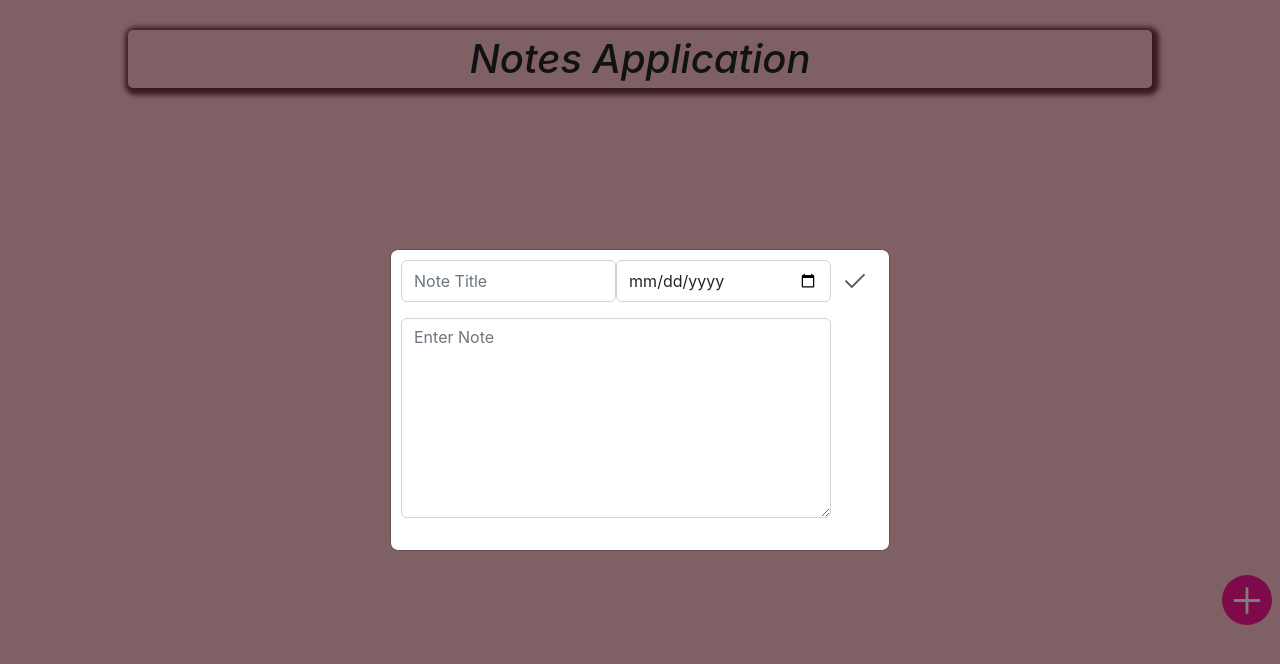
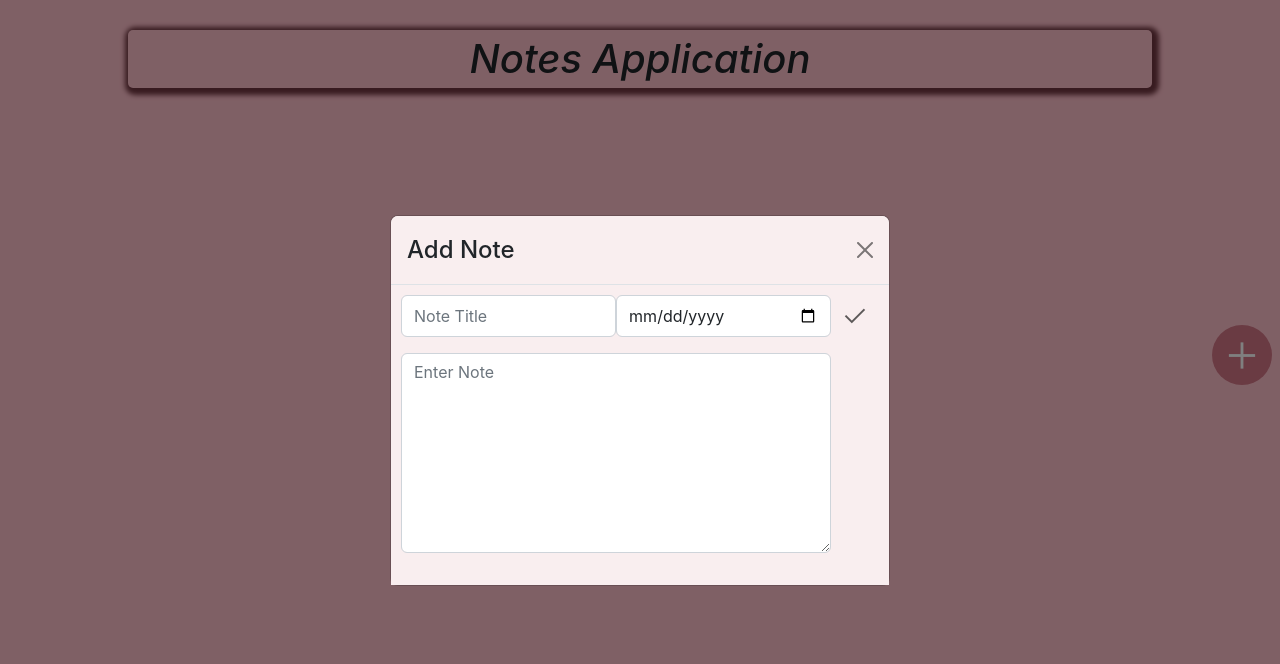
Before and after one commit to nGhart/NotesApp, a React (Create React App) app: page / in a window 1280 px wide. Both pictures are taken after a click on the button "add". Shown: the top 664 px of the page. Built offline with nearby package versions, Linux system fonts and the light colour scheme.

Commit message:
Updasted styling

```diff
--- a/src/components/AddNote.js
+++ b/src/components/AddNote.js
@@ -45,18 +45,17 @@ const AddNote = () => {
         onClick={handleShow}
         className="addButton"
         style={{
-          position: 'fixed',
+          position: 'absolute',
           right: 0,
-          bottom: '20%',
+          bottom: '50%',
           margin: '15px',
           marginRight: '8px',
-          width: '50px',
-          height: '50px',
+          width: '60px',
+          height: '60px',
           display: 'flex',
           justifyContent: 'center',
           alignItems: 'center',
-          backgroundColor: 'deeppink',
-          // backgroundColor: 'rgb(11, 64, 73)',
+          backgroundColor: 'rgb(213, 118, 134)',
           border: 'none',
           borderRadius: '50%',
         }}
@@ -77,8 +76,19 @@ const AddNote = () => {
         keyboard={false}
         centered
       >
+        <Modal.Header
+          style={{ backgroundColor: 'rgb(249, 238, 239)' }}
+          closeButton
+        >
+          <Modal.Title>Add Note</Modal.Title>
+        </Modal.Header>
         <Form
-          style={{ width: '100%', minHeight: '300px', padding: '10px' }}
+          style={{
+            width: '100%',
+            minHeight: '300px',
+            padding: '10px',
+            backgroundColor: 'rgb(249, 238, 239)',
+          }}
           onSubmit={handleSubmit}
         >
           <Form.Group
@@ -94,7 +104,7 @@ const AddNote = () => {
             <Form.Control
               type="text"
               placeholder="Note Title"
-              maxLength={20}
+              maxLength={25}
               name="title"
               value={state.title}
               onChange={handleChange}
```
